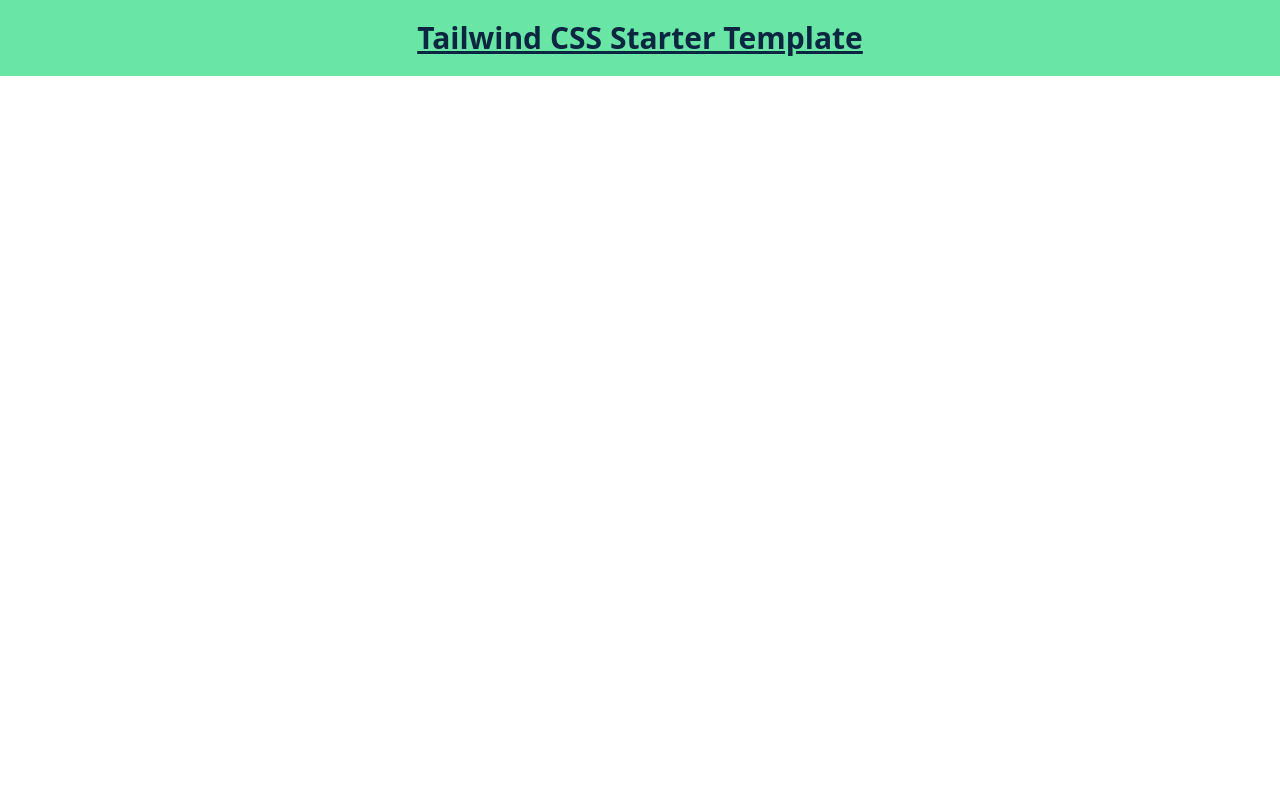
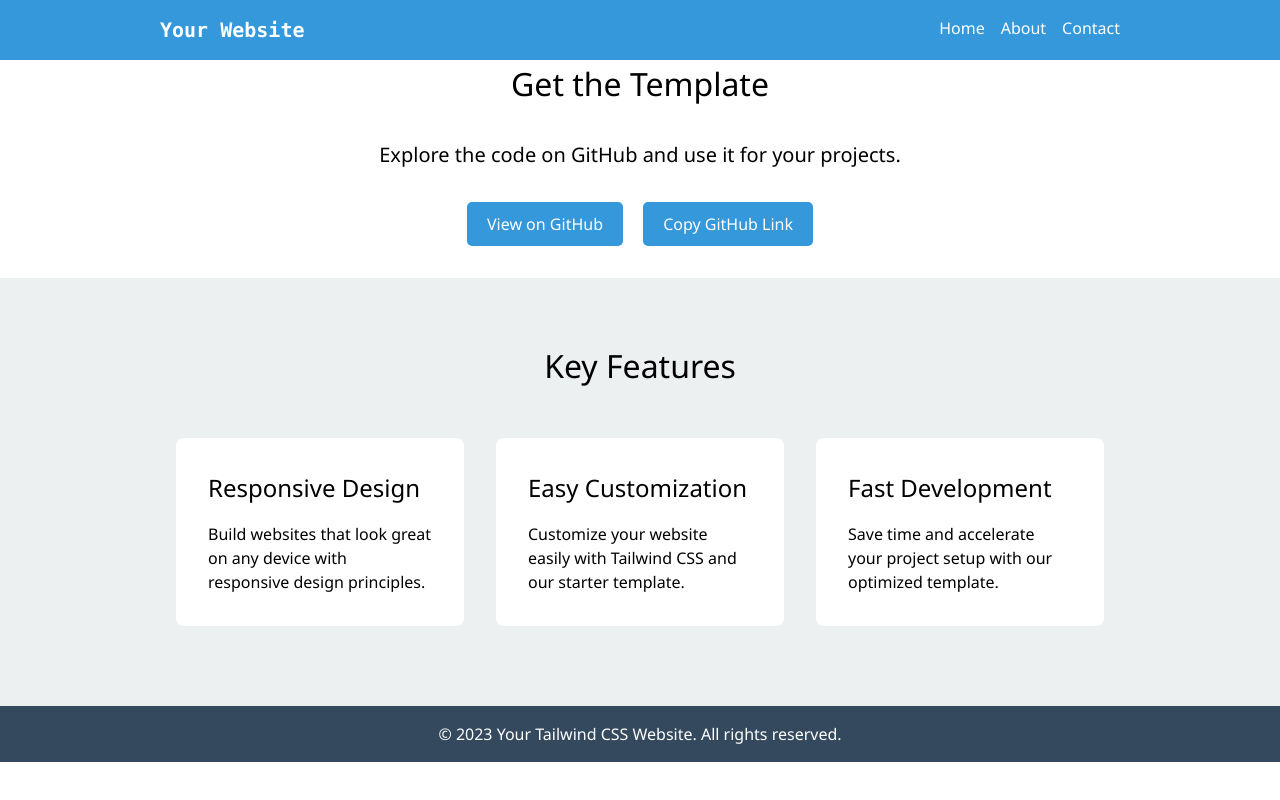
Before and after one commit to xdevimran/Tailwind-CSS-Starter-Template, a website: page index.html in a window 1280 px wide. Drawn offline with Linux system fonts and the light colour scheme.

Commit message:
chage some of the folder structure

```diff
--- a/index.html
+++ b/index.html
@@ -3,14 +3,204 @@
   <head>
     <meta charset="UTF-8" />
     <meta name="viewport" content="width=device-width, initial-scale=1.0" />
-    <title>Tailwind CSS Starter Template</title>
-    <link rel="stylesheet" href="dist/output.css" />
+    <link rel="stylesheet" href="./dist/output.css" />
+    <title>Your Tailwind CSS Website</title>
+    <style>
+      body {
+        font-family: "Segoe UI", Tahoma, Geneva, Verdana, sans-serif;
+      }
+
+      .container {
+        max-width: 960px;
+        margin: 0 auto;
+      }
+
+      .nav {
+        background-color: #3498db;
+        padding: 1rem;
+        display: flex;
+        justify-content: space-between;
+        align-items: center;
+        color: #fff;
+      }
+
+      .hero {
+        background-color: #2c3e50;
+        color: #fff;
+        text-align: center;
+        padding: 4rem 0;
+      }
+
+      .features {
+        background-color: #ecf0f1;
+        padding: 4rem 0;
+      }
+
+      .footer {
+        background-color: #34495e;
+        color: #fff;
+        text-align: center;
+        padding: 1rem 0;
+      }
+
+      .button {
+        display: inline-block;
+        padding: 10px 20px;
+        font-size: 16px;
+        background-color: #3498db;
+        color: #fff;
+        text-decoration: none;
+        border-radius: 5px;
+        transition: background-color 0.3s;
+      }
+
+      .button:hover {
+        background-color: #2980b9;
+      }
+    </style>
   </head>
+
   <body>
-    <h1
-      class="text-3xl font-bold text-center underline text-primary bg-secondary p-5"
-    >
-      Tailwind CSS Starter Template
-    </h1>
+    <!-- Navigation -->
+    <nav class="nav">
+      <div class="container flex justify-between">
+        <div class="text-xl font-bold font-mono">Your Website</div>
+        <ul style="list-style: none; display: flex; gap: 1rem">
+          <li>
+            <a href="#" style="color: #fff; text-decoration: none">Home</a>
+          </li>
+          <li>
+            <a href="#" style="color: #fff; text-decoration: none">About</a>
+          </li>
+          <li>
+            <a href="#" style="color: #fff; text-decoration: none">Contact</a>
+          </li>
+        </ul>
+      </div>
+    </nav>
+    <!-- Hero Section -->
+    <!-- <header class="hero">
+      <div class="container">
+        <h1 style="font-size: 2.5rem; margin-bottom: 1rem">
+          Welcome to Your Tailwind CSS Website
+        </h1>
+        <p style="font-size: 1.25rem; margin-bottom: 2rem">
+          Accelerate your project with our Tailwind CSS Starter Template.
+        </p>
+        <a href="#" class="button">Get Started</a>
+      </div>
+    </header> -->
+    <!-- Get the Template Section (moved to the top) -->
+    <section class="container my-12">
+      <div style="text-align: center">
+        <h2 style="font-size: 2rem; margin-bottom: 2rem">Get the Template</h2>
+        <p style="font-size: 1.25rem; margin-bottom: 2rem">
+          Explore the code on GitHub and use it for your projects.
+        </p>
+        <div style="margin-bottom: 2rem">
+          <a
+            href="https://github.com/xdevimran/Tailwind-CSS-Starter-Template"
+            target="_blank"
+            class="button"
+            style="margin-right: 1rem"
+            >View on GitHub</a
+          >
+          <button id="copyButton" class="button">Copy GitHub Link</button>
+        </div>
+        <p
+          id="copiedMessage"
+          style="font-size: 1rem; color: #27ae60; display: none"
+        >
+          GitHub link copied to clipboard!
+        </p>
+      </div>
+    </section>
+
+    <!-- Features Section -->
+    <section class="features">
+      <div class="container">
+        <h2 style="font-size: 2rem; text-align: center; margin-bottom: 2rem">
+          Key Features
+        </h2>
+        <div style="display: flex; justify-content: space-around">
+          <div
+            style="
+              flex: 1;
+              background-color: #fff;
+              padding: 2rem;
+              border-radius: 8px;
+              margin: 1rem;
+            "
+          >
+            <h3 style="font-size: 1.5rem; margin-bottom: 1rem">
+              Responsive Design
+            </h3>
+            <p>
+              Build websites that look great on any device with responsive
+              design principles.
+            </p>
+          </div>
+          <div
+            style="
+              flex: 1;
+              background-color: #fff;
+              padding: 2rem;
+              border-radius: 8px;
+              margin: 1rem;
+            "
+          >
+            <h3 style="font-size: 1.5rem; margin-bottom: 1rem">
+              Easy Customization
+            </h3>
+            <p>
+              Customize your website easily with Tailwind CSS and our starter
+              template.
+            </p>
+          </div>
+          <div
+            style="
+              flex: 1;
+              background-color: #fff;
+              padding: 2rem;
+              border-radius: 8px;
+              margin: 1rem;
+            "
+          >
+            <h3 style="font-size: 1.5rem; margin-bottom: 1rem">
+              Fast Development
+            </h3>
+            <p>
+              Save time and accelerate your project setup with our optimized
+              template.
+            </p>
+          </div>
+        </div>
+      </div>
+    </section>
+
+    <!-- Footer -->
+    <footer class="footer">
+      <p>&copy; 2023 Your Tailwind CSS Website. All rights reserved.</p>
+    </footer>
+
+    <!-- Copy to Clipboard Script -->
+    <script>
+      document
+        .getElementById("copyButton")
+        .addEventListener("click", function () {
+          var gitLink =
+            "https://github.com/xdevimran/Tailwind-CSS-Starter-Template";
+          var textarea = document.createElement("textarea");
+          textarea.value = gitLink;
+          document.body.appendChild(textarea);
+          textarea.select();
+          document.execCommand("copy");
+          document.body.removeChild(textarea);
+          document.getElementById("copiedMessage").style.display = "block";
+          setTimeout(function () {
+            document.getElementById("copiedMessage").style.display = "none";
+          }, 3000);
+        });
+    </script>
   </body>
 </html>
--- a/package.json
+++ b/package.json
@@ -4,7 +4,7 @@
   "description": "",
   "main": "index.js",
   "scripts": {
-    "dev": "npx tailwindcss -i ./input.css -o ./dist/output.css --watch"
+    "dev": "npx tailwindcss -i ./src/input.css -o ./dist/output.css --watch"
   },
   "keywords": [],
   "author": "",
```
Also changed, not shown: dist/output.css, src/input.css (renamed from input.css).
